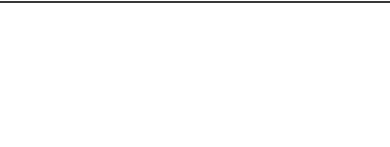
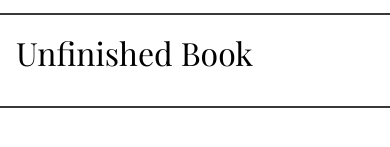
Before and after one commit to Hasyim-Kai/DICODING-Submission-Belajar-Membuat-Front-End-Web-untuk-Pemula, a plain HTML site: page index.html in a window 390 px wide. Shown: the part 561-708 px from the top of the page. Drawn offline with nearby package versions, Linux system fonts and the light colour scheme.

Commit message:
Feat : Add Unfinished Section

```diff
--- a/asset/style/style.css
+++ b/asset/style/style.css
@@ -58,17 +58,19 @@ article {
   transition: all 0.7s;
 }
 
-/* #unfinishedBook {
+#unfinishedBook {
   padding: 1rem;
   width: 37%;
   border-right: rgb(56, 56, 56) solid 2px;
 }
 
-#unfinishedBook > p, #finishedBook > p, #addBook p {
+#unfinishedBook > p,
+#finishedBook > p,
+#addBook p {
   font-size: 2rem;
   margin: 0;
   padding-bottom: 1rem;
-} */
+}
 
 /* #finishedBook {
   padding: 1rem;
@@ -136,11 +138,11 @@ article {
     width: 90%;
   }
 
-  /* #unfinishedBook {
+  #unfinishedBook {
     width: 100%;
     border-bottom: rgb(56, 56, 56) solid 2px;
     border-right: 0;
-  } */
+  }
 
   /* #finishedBook {
     width: 100%;
--- a/index.html
+++ b/index.html
@@ -51,11 +51,11 @@
             </section>
         </article>
 
-        <!-- <article id="unfinishedBook">
+        <article id="unfinishedBook">
             <p>Unfinished Book</p>
             <section>
             </section>
-        </article> -->
+        </article>
 
         <!-- <article id="finishedBook">
             <p>Finished Book</p>
```
